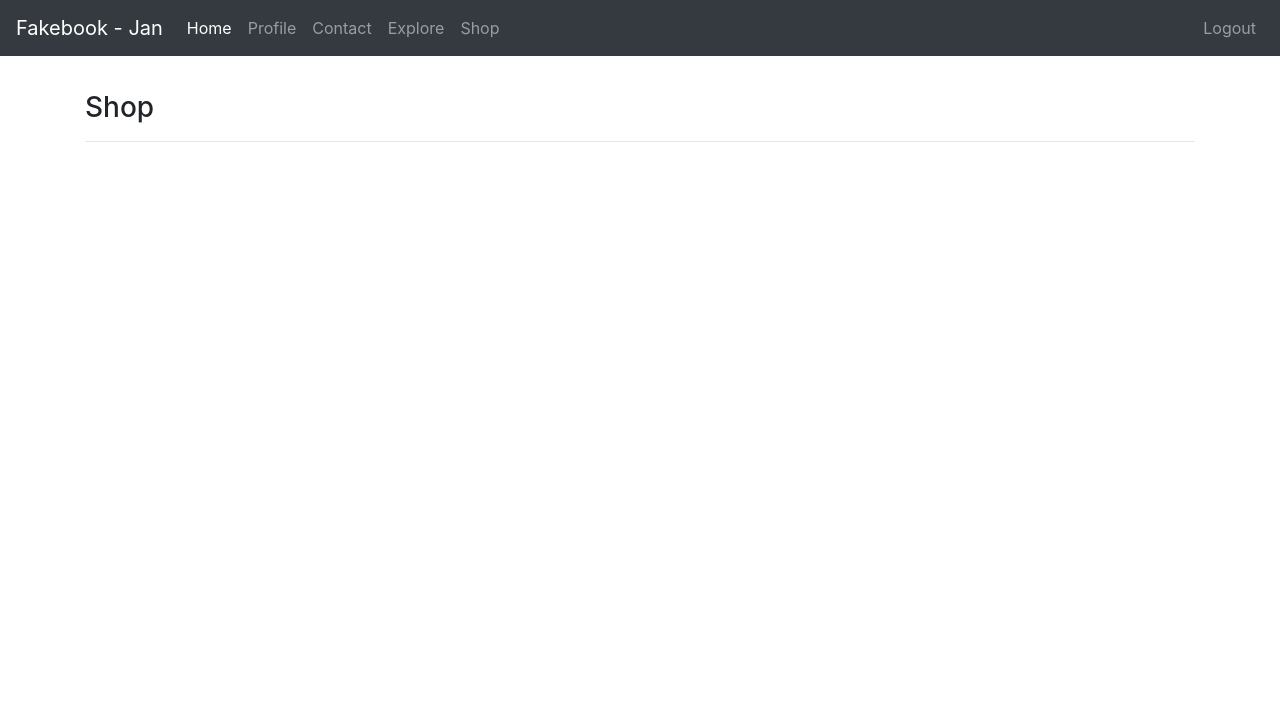
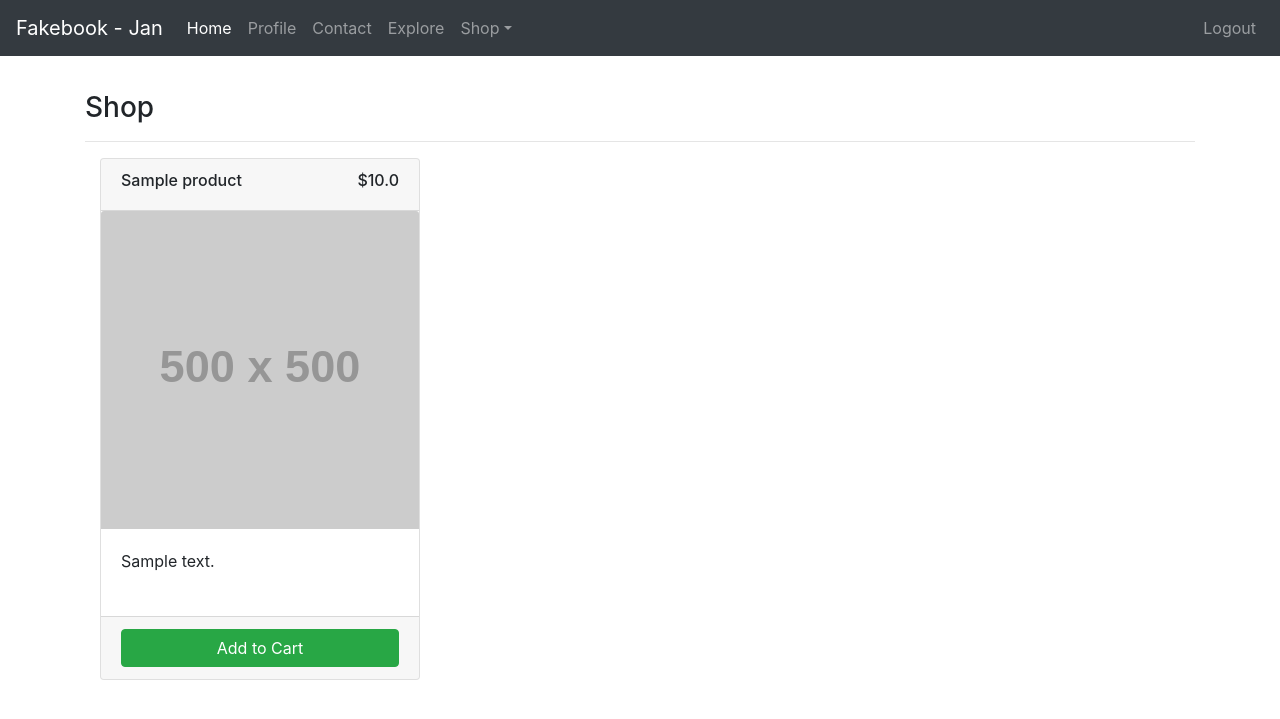
Before and after one commit to alexrt3/fakebook-jan, a Flask app: page /shop/ in a window 1280 px wide. Shown: the top 719 px of the page. Run offline with Flask 2, Linux system fonts and the light colour scheme; a user stored in the database is signed in; tables that the repository leaves empty hold one stand-in row (values such as "Sample post"); grey boxes labelled with a size stand in for pictures from a placeholder-image service; some libraries are stand-ins or nearby versions.

Commit message:
finished wednesday afternoon

```diff
--- a/app/__init__.py
+++ b/app/__init__.py
@@ -47,5 +47,6 @@ def create_app(config_class=Config):
     # Needs app context
     with app.app_context():
         from app.blueprints.main import email
+        from .import context_processors
 
     return app
--- /dev/null
+++ b/app/blueprints/shop/static/css/shop.css
@@ -0,0 +1,7 @@
+.product {
+    margin-bottom: 25px;
+}
+
+.card-text {
+    height: 47.273px;
+}
--- a/app/blueprints/shop/templates/shop/home.html
+++ b/app/blueprints/shop/templates/shop/home.html
@@ -1,6 +1,36 @@
 {% extends 'layout.html' %}
+
+{% block title %}
+  {{ super() }} | Shop
+{% endblock %}
+
+{% block styles %}
+    {{ super() }}
+    <link rel="stylesheet" href="{{ url_for('shop.static', filename='css/shop.css') }}">
+{% endblock %}
 
 {% block body %}
     <h3>Shop</h3>
     <hr />
+    <div class="card-deck">
+        {% for p in products %}
+        <div class="col-md-4 product">
+            <div class="card">
+                <div class="card-header">
+                    <h6>
+                        {{ p.name }}
+                        <span class="float-right">${{ p.price }}</span>
+                    </h6>
+                </div>
+                <img class="card-img-top" src="https://placehold.it/500/500&image=Product" alt="{{ p.name }}">
+                <div class="card-body">
+                    <p class="card-text">{{ p.description }}</p>
+                </div>
+                <div class="card-footer">
+                    <a href="{{ url_for('shop.add_product', id=p.id) }}" class="btn btn-success btn-block">Add to Cart</a>
+                </div>
+            </div>
+        </div>
+        {% endfor %}
+    </div>
 {% endblock %}
--- a/app/blueprints/shop/views.py
+++ b/app/blueprints/shop/views.py
@@ -1,7 +1,29 @@
 from .import bp as shop_bp
-from flask import render_template
+from flask import render_template, redirect, url_for, flash, request
+from app.blueprints.shop.models import Product, Cart
+from flask_login import current_user
 
 @shop_bp.route('/')
 def home():
+    context = {
+        'products': Product.query.all()
+    }
+    return render_template('shop/home.html', **context)
+
+@shop_bp.route('/product/add')
+def add_product():
+    try:
+        _id = request.args.get('id')
+        p = Product.query.get(_id)
+        c = Cart(user_id=current_user.id, product_id=p.id)
+        c.save()
+        flash(f'{p.name} was added successfully', 'success')
+    except Exception as error:
+        print(error)
+        flash(f'{p.name} was not added successfully. Try again.', 'danger')
+    return redirect(url_for('shop.home'))
+
+@shop_bp.route('/cart')
+def cart():
     context = {}
-    return render_template('shop/home.html', **context)
+    return render_template('shop/cart.html', **context)
--- /dev/null
+++ b/app/context_processors.py
@@ -0,0 +1,31 @@
+from flask import current_app as app
+from flask_login import current_user
+from app.blueprints.shop.models import Cart, Product
+
+@app.context_processor
+def display_cart_info():
+    cart_list = {}
+
+    cart = Cart.query.filter_by(user_id=current_user.id).all()
+    # print(cart)
+    if len(cart) > 0:
+        for i in cart:
+            p = Product.query.get(i.product_id)
+            if i.product_id not in cart_list.keys():
+                cart_list[p.id] = {
+                    'id': i.id,
+                    'product_id': p.id,
+                    'quantity': 1,
+                    'name': p.name,
+                    'description': p.description,
+                    'price': p.price,
+                    'tax': p.tax
+                }
+            else:
+                cart_list[p.id]['quantity'] += 1
+    return {
+            'cart': {
+                'items': cart,
+                'display_cart': cart_list.values()
+            }
+         }
--- a/app/templates/contact.html
+++ b/app/templates/contact.html
@@ -1,4 +1,8 @@
 {% extends 'layout.html' %}
+
+{% block title %}
+  {{ super() }} | Contact
+{% endblock %}
 
 {% block body %}
     <h3>Contact</h3>
--- a/app/templates/explore.html
+++ b/app/templates/explore.html
@@ -1,4 +1,8 @@
 {% extends 'layout.html' %}
+
+{% block title %}
+  {{ super() }} | Explore
+{% endblock %}
 
 {% block body %}
     <h3>Explore</h3>
--- a/app/templates/home.html
+++ b/app/templates/home.html
@@ -1,4 +1,8 @@
 {% extends 'layout.html' %}
+
+{% block title %}
+  {{ super() }} | Home
+{% endblock %}
 
 {% block body %}
     <h3>
--- a/app/templates/layout.html
+++ b/app/templates/layout.html
@@ -1,16 +1,21 @@
 <!doctype html>
 <html lang="en">
   <head>
-    <title>Fakebook - Jan</title>
+
+    <title>
+      {% block title %}Fakebook - Jan{% endblock %}
+    </title>
     <!-- Required meta tags -->
     <meta charset="utf-8">
     <meta name="viewport" content="width=device-width, initial-scale=1, shrink-to-fit=no">
 
+    {% block styles %}
     <!-- Bootstrap CSS -->
     <link rel="stylesheet" href="https://stackpath.bootstrapcdn.com/bootstrap/4.3.1/css/bootstrap.min.css" integrity="sha384-ggOyR0iXCbMQv3Xipma34MD+dH/1fQ784/j6cY/iJTQUOhcWr7x9JvoRxT2MZw1T" crossorigin="anonymous">
 
     <!-- Custom CSS -->
     <link rel="stylesheet" href="{{ url_for('static', filename='css/main.css') }}">
+    {% endblock %}
   </head>
   <body>
 
--- a/app/templates/login.html
+++ b/app/templates/login.html
@@ -1,4 +1,8 @@
 {% extends 'layout.html' %}
+
+{% block title %}
+  {{ super() }} | Login
+{% endblock %}
 
 {% block body %}
     <h3>Login</h3>
--- a/app/templates/partials/navbar.html
+++ b/app/templates/partials/navbar.html
@@ -19,8 +19,19 @@
             <li class="nav-item">
                 <a class="nav-link" href="{{ url_for('main.explore') }}">Explore</a>
             </li>
-            <li class="nav-item">
-                <a class="nav-link" href="{{ url_for('shop.home') }}">Shop</a>
+            <li class="nav-item dropdown">
+                <a class="nav-link dropdown-toggle" href="#" id="dropdownId" data-toggle="dropdown" aria-haspopup="true"
+                    aria-expanded="false">Shop</a>
+                <div class="dropdown-menu" aria-labelledby="dropdownId">
+                    <a class="dropdown-item" href="{{ url_for('shop.home') }}">Products</a>
+                    <a class="dropdown-item" href="{{ url_for('shop.cart') }}">
+                        Cart
+                        <span class="float-right">
+                            <span class="badge badge-secondary bg-lg">{{ cart['items']|length }}</span>
+                        </span>
+                    </a>
+                    <a class="dropdown-item" href="#">Checkout</a>
+                </div>
             </li>
             {% endif %}
         </ul>
--- a/app/templates/profile.html
+++ b/app/templates/profile.html
@@ -1,4 +1,8 @@
 {% extends 'layout.html' %}
+
+{% block title %}
+  {{ super() }} | Profile
+{% endblock %}
 
 {% block body %}
     <h3>Profile</h3>
--- a/app/templates/register.html
+++ b/app/templates/register.html
@@ -1,4 +1,8 @@
 {% extends 'layout.html' %}
+
+{% block title %}
+  {{ super() }} | Register
+{% endblock %}
 
 {% block body %}
     <h3>Register</h3>
--- a/run.py
+++ b/run.py
@@ -1,11 +1,11 @@
 from app import db, create_app, cli
 from app.blueprints.auth.models import User
 from app.blueprints.blog.models import  Post
-from app.blueprints.shop.models import Product
+from app.blueprints.shop.models import Product, Cart
 
 app = create_app()
 cli.register(app)
 
 @app.shell_context_processor
 def make_shell_context():
-    return { 'db': db, 'User': User, 'Post': Post, 'Product': Product }
+    return { 'db': db, 'User': User, 'Post': Post, 'Product': Product, 'Cart': Cart }
```
Also changed, not shown: app/blueprints/api/views.py (+17 -3 lines), app/blueprints/shop/models.py (+17 -7 lines), app/blueprints/shop/templates/shop/cart.html (added, +37 -0 lines), migrations/versions/024a8f2a58e1_.py (added, +40 -0 lines), migrations/versions/1b633f14360a_.py (added, +30 -0 lines), migrations/versions/4b2f52b7aab3_added_cart_model.py (added, +37 -0 lines).
